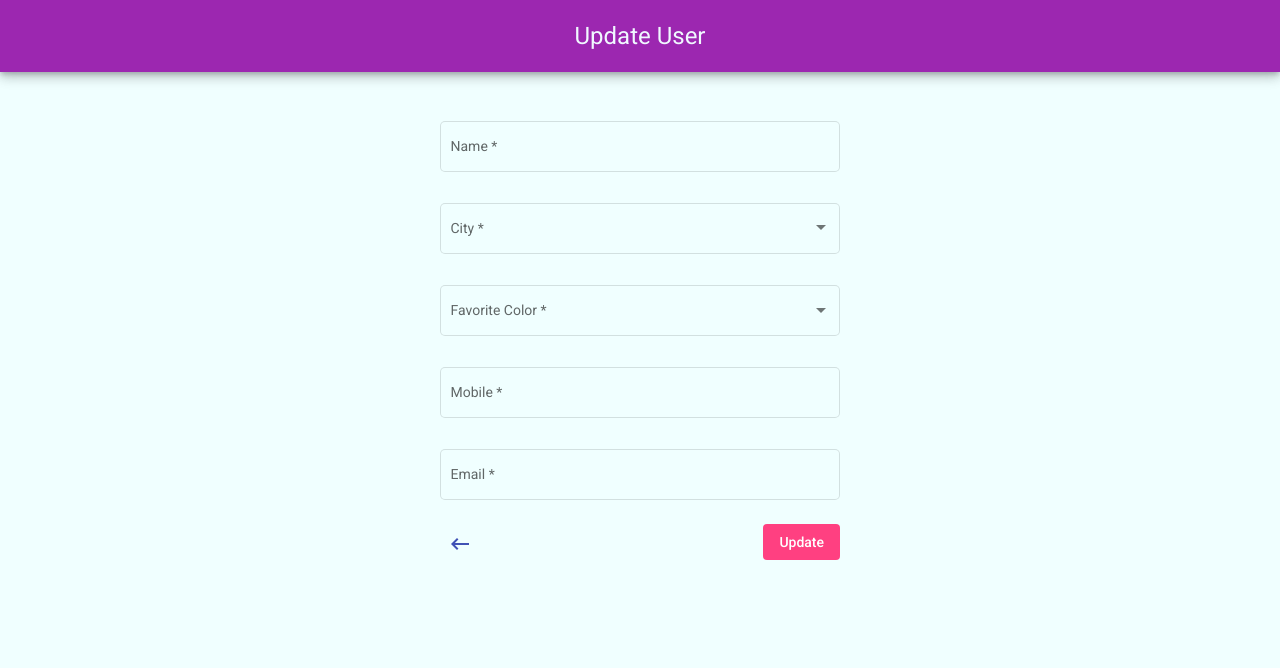
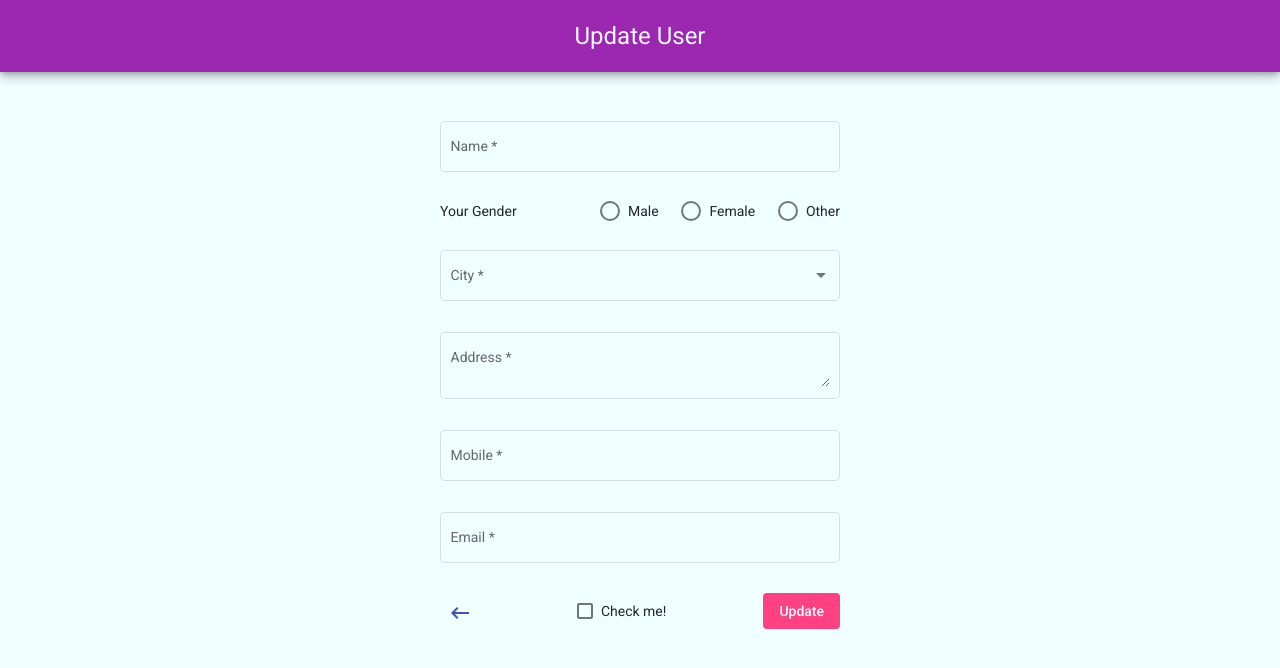
Before and after one commit to yash273/user-crud-prac, an Angular app: page /userupdate/1 in a window 1280 px wide. Shown: the top 668 px of the page. Built offline with nearby package versions, Linux system fonts and the light colour scheme.

Commit message:
added form-field

```diff
--- a/src/app/app.module.ts
+++ b/src/app/app.module.ts
@@ -18,6 +18,8 @@ import { UserupdateComponent } from './pages/userupdate/userupdate.component';
 import { NgbModule } from '@ng-bootstrap/ng-bootstrap';
 import { ViewuserComponent } from './pages/viewuser/viewuser.component';
 import { MatRadioModule } from '@angular/material/radio';
+import {MatCheckboxModule} from '@angular/material/checkbox';
+
 
 @NgModule({
   declarations: [
@@ -39,7 +41,8 @@ import { MatRadioModule } from '@angular/material/radio';
     FormsModule,
     MatTableModule,
     NgbModule,
-    MatRadioModule
+    MatRadioModule,
+    MatCheckboxModule
   ],
   providers: [],
   bootstrap: [AppComponent]
--- a/src/app/interfaces/user.ts
+++ b/src/app/interfaces/user.ts
@@ -2,9 +2,9 @@ export class userObj{
     userId?: string;
     userName?: string;
     userCity?: string;
-    userColor?: string;
+    userAddress?: string;
     userMobile?: string;
     userEmail?: string;
-
-
+    userCheck?: string;
+    userGender?: string;
 }
--- a/src/app/pages/userlisting/userlisting.component.html
+++ b/src/app/pages/userlisting/userlisting.component.html
@@ -21,6 +21,10 @@
         <td mat-cell *matCellDef="let user"> {{user.userName | titlecase}} </td>
       </ng-container>
 
+      <ng-container matColumnDef="userGender">
+        <th mat-header-cell *matHeaderCellDef> Gender </th>
+        <td mat-cell *matCellDef="let user"> {{user.userGender | titlecase}} </td>
+      </ng-container>
 
       <ng-container matColumnDef="userCity">
         <th mat-header-cell *matHeaderCellDef> City </th>
@@ -28,15 +32,20 @@
       </ng-container>
 
 
-      <ng-container matColumnDef="userColor">
-        <th mat-header-cell *matHeaderCellDef> Color </th>
-        <td mat-cell *matCellDef="let user"> {{user.userColor | titlecase}} </td>
+      <ng-container matColumnDef="userAddress">
+        <th mat-header-cell *matHeaderCellDef> Address </th>
+        <td mat-cell *matCellDef="let user"> {{user.userAddress | titlecase}} </td>
       </ng-container>
 
 
       <ng-container matColumnDef="userMobile">
         <th mat-header-cell *matHeaderCellDef> Mobile </th>
         <td mat-cell *matCellDef="let user"> {{user.userMobile}} </td>
+      </ng-container>
+
+      <ng-container matColumnDef="userCheck">
+        <th mat-header-cell *matHeaderCellDef> Checked </th>
+        <td mat-cell *matCellDef="let user" > {{user.userCheck}} </td>
       </ng-container>
 
       <ng-container matColumnDef="userEmail">
--- a/src/app/pages/userlisting/userlisting.component.ts
+++ b/src/app/pages/userlisting/userlisting.component.ts
@@ -41,7 +41,7 @@ export class UserlistingComponent implements OnInit {
 
 
 
-  displayedColumns: string[] = ['srNo','userName', 'userCity', 'userColor', 'userMobile', 'userEmail', 'Action'];
+  displayedColumns: string[] = ['srNo','userName','userGender', 'userCity', 'userAddress', 'userMobile','userCheck', 'userEmail', 'Action'];
 
 
 
--- a/src/app/pages/userregister/userregister.component.html
+++ b/src/app/pages/userregister/userregister.component.html
@@ -12,6 +12,17 @@
         <mat-error *ngIf="userName.invalid">Please enter valid input</mat-error>
     </mat-form-field>
 
+    <span class="gender-span">
+    <mat-label>Your Gender:</mat-label>
+    <mat-radio-group aria-label="Select an option" [(ngModel)]="userObj.userGender" name="userGender" #userGender="ngModel" required ngModel>
+        <mat-radio-button value="male">Male</mat-radio-button>
+        <mat-radio-button value="female">Female</mat-radio-button>
+        <mat-radio-button value="other">Other</mat-radio-button>
+        <!-- <mat-error *ngIf="userGender.invalid">Please choose your Gender</mat-error> -->
+      </mat-radio-group>
+    </span>
+
+
     <mat-form-field appearance="outline">
         <mat-label>City</mat-label>
         <mat-select [(ngModel)]="userObj.userCity" name="userCity" type="text" #userCity="ngModel" required ngModel>
@@ -25,14 +36,9 @@
     </mat-form-field>
 
     <mat-form-field appearance="outline">
-        <mat-label>Favorite Color</mat-label>
-        <mat-select [(ngModel)]="userObj.userColor" name="userColor" #userColor="ngModel" required>
-            <mat-option value="red">Red</mat-option>
-            <mat-option value="green">Green</mat-option>
-            <mat-option value="pink">Pink</mat-option>
-            <mat-option value="blue">Blue</mat-option>
-        </mat-select>
-        <mat-error *ngIf="userColor.invalid">Please select any</mat-error>
+        <mat-label>Address</mat-label>
+        <textarea matInput [(ngModel)]="userObj.userAddress" name="userAddress" #userAddress="ngModel" type="text"  ngModel placeholder="Address" required></textarea>
+        <mat-error *ngIf="userAddress.invalid">Please enter valid input</mat-error>
     </mat-form-field>
 
     <mat-form-field appearance="outline">
@@ -41,12 +47,18 @@
         <mat-error *ngIf="userMobile.invalid ">Please enter valid input</mat-error>
     </mat-form-field>
 
+
     <mat-form-field appearance="outline">
         <mat-label>Email</mat-label>
         <input matInput [(ngModel)]="userObj.userEmail" pattern="^\w+([\.-]?\w+)*@\w+([\.-]?\w+)*(\.\w{2,3})+$" placeholder="name@example.com" name="userEmail" type="text" required #userEmail="ngModel" ngModel>
         <mat-error *ngIf="userEmail.invalid">Please enter valid email</mat-error>
     </mat-form-field>
 
-    <button mat-flat-button title="submit data" color="accent" (click)="saveUser()" [routerLink]="['/userlisting']" [disabled]="regForm.invalid">Submit</button>
+
+    <div class="cta">
+        <mat-checkbox [(ngModel)]="userObj.userCheck" class="example-margin" name="userCheck"  #userMobile="ngModel" ngModel>Check me!</mat-checkbox>
+
+        <button mat-flat-button title="submit data" color="accent" (click)="saveUser()" [routerLink]="['/userlisting']" [disabled]="regForm.invalid">Submit</button>
+    </div>
 
 </form>
--- a/src/app/pages/userupdate/userupdate.component.html
+++ b/src/app/pages/userupdate/userupdate.component.html
@@ -9,6 +9,16 @@
         <input matInput [(ngModel)]="userObj.userName" name="userName" pattern="[a-zA-Z]+$" type="text" #userName="ngModel" required ngModel placeholder="Name">
         <mat-error *ngIf="userName.invalid">Please enter valid input</mat-error>
     </mat-form-field>
+
+    <span class="gender-span">
+        <label>Your Gender</label>
+        <mat-radio-group aria-label="Select an option" [(ngModel)]="userObj.userGender" name="userGender" #userGender="ngModel" required ngModel >
+            <mat-radio-button value="male">Male</mat-radio-button>
+            <mat-radio-button value="female">Female</mat-radio-button>
+            <mat-radio-button value="other">Other</mat-radio-button>
+            <!-- <mat-error *ngIf="userGender.invalid">Please choose your Gender</mat-error> -->
+          </mat-radio-group>
+        </span>
 
     <mat-form-field appearance="outline">
         <mat-label>City</mat-label>
@@ -23,14 +33,9 @@
     </mat-form-field>
 
     <mat-form-field appearance="outline">
-        <mat-label>Favorite Color</mat-label>
-        <mat-select [(ngModel)]="userObj.userColor" name="userColor" #userColor="ngModel" required ngModel>
-            <mat-option value="red">Red</mat-option>
-            <mat-option value="green">Green</mat-option>
-            <mat-option value="pink">Pink</mat-option>
-            <mat-option value="blue">Blue</mat-option>
-        </mat-select>
-        <mat-error *ngIf="userColor.invalid">Please select any</mat-error>
+        <mat-label>Address</mat-label>
+        <textarea matInput [(ngModel)]="userObj.userAddress" name="userAddress" #userAddress="ngModel" type="text"  ngModel placeholder="Address" required></textarea>
+        <mat-error *ngIf="userAddress.invalid">Please enter valid input</mat-error>
     </mat-form-field>
 
     <mat-form-field appearance="outline">
@@ -39,16 +44,23 @@
         <mat-error *ngIf="userMobile.invalid ">Please enter valid input</mat-error>
     </mat-form-field>
 
+    <!-- <mat-checkbox [(ngModel)]="userObj.userCheck" class="example-margin" name="userCheck"  #userMobile="ngModel" ngModel>Check me!</mat-checkbox> -->
+
+
     <mat-form-field appearance="outline">
         <mat-label>Email</mat-label>
         <input matInput [(ngModel)]="userObj.userEmail" email placeholder="name@example.com" name="userEmail" type="text" required #userEmail="ngModel" ngModel>
         <mat-error *ngIf="userEmail.invalid">Please enter valid email</mat-error>
     </mat-form-field>
+
     <div class="cta">
         <button mat-icon-button title="back" color="primary" [routerLink]="['/userlisting']">
             <mat-icon>keyboard_backspace</mat-icon>
         </button>
 
+        <mat-checkbox [(ngModel)]="userObj.userCheck" class="example-margin" name="userCheck"  #userMobile="ngModel" ngModel >Check me!</mat-checkbox>
+
+
         <button mat-flat-button title="update data" color="accent" (click)="updateUser()" [routerLink]="['/userlisting']">Update</button>
     </div>
 </form>
--- a/src/app/pages/userupdate/userupdate.component.ts
+++ b/src/app/pages/userupdate/userupdate.component.ts
@@ -31,7 +31,10 @@ export class UserupdateComponent implements OnInit {
         this.userObj.userEmail = currentUser.userEmail;
         this.userObj.userMobile = currentUser.userMobile;
         this.userObj.userName = currentUser.userName;
-        this.userObj.userColor = currentUser.userColor;
+        this.userObj.userAddress = currentUser.userAddress;
+        this.userObj.userCheck = currentUser.userCheck;
+        this.userObj.userGender = currentUser.userGender;
+
       }
     }
   }
--- a/src/app/pages/viewuser/viewuser.component.html
+++ b/src/app/pages/viewuser/viewuser.component.html
@@ -11,18 +11,30 @@
     </mat-form-field>
 
     <mat-form-field appearance="outline">
+        <mat-label>Gender</mat-label>
+        <input matInput [(ngModel)]="userObj.userGender" name="userGender" readonly>
+    </mat-form-field>
+
+    <mat-form-field appearance="outline">
         <mat-label>City</mat-label>
         <input matInput [(ngModel)]="userObj.userCity" name="userCity" type="text" readonly>
     </mat-form-field>
 
     <mat-form-field appearance="outline">
         <mat-label>Favorite Color</mat-label>
-        <input matInput [(ngModel)]="userObj.userColor" name="userColor" type="text" readonly>
+        <input matInput [(ngModel)]="userObj.userAddress" name="userAddress" type="text" readonly>
     </mat-form-field>
 
     <mat-form-field appearance="outline">
         <mat-label>Mobile</mat-label>
         <input matInput [(ngModel)]="userObj.userMobile" name="userMobile" readonly>
+    </mat-form-field>
+
+    <!-- <mat-checkbox [(ngModel)]="userObj.userCheck" class="example-margin" name="userCheck"  #userMobile="ngModel" ngModel >Check me!</mat-checkbox> -->
+
+    <mat-form-field appearance="outline">
+        <mat-label>Checked</mat-label>
+        <input matInput [(ngModel)]="userObj.userCheck" name="userCheck" readonly>
     </mat-form-field>
 
     <mat-form-field appearance="outline">
--- a/src/app/pages/viewuser/viewuser.component.ts
+++ b/src/app/pages/viewuser/viewuser.component.ts
@@ -31,7 +31,9 @@ export class ViewuserComponent implements OnInit {
         this.userObj.userEmail = currentUser.userEmail;
         this.userObj.userMobile = currentUser.userMobile;
         this.userObj.userName = currentUser.userName;
-        this.userObj.userColor = currentUser.userColor;
+        this.userObj.userAddress = currentUser.userAddress;
+        this.userObj.userCheck = currentUser.userCheck;
+        this.userObj.userGender = currentUser.userGender;
       }
     }
   }
--- a/src/styles.scss
+++ b/src/styles.scss
@@ -18,8 +18,10 @@ mat-form-field{max-width: 400px;width: 100%;margin-top: 5px;}
 .form-div{display: flex;flex-direction: column;align-items: center;margin-top: 40px;}
 table th.mat-header-cell,table td.mat-cell,table td.mat-footer-cell{padding: 0 30px;}
 table th.mat-column-Action.mat-header-cell{padding: 0 40px;}
-.cta{display: flex;max-width: 400px;width: 100%;align-items: center;justify-content: space-between;}
+.cta ,.gender-span{display: flex;max-width: 400px;width: 100%;align-items: center;justify-content: space-between;margin: 6px 0 20px;}
 .mat-table{width: 100%;white-space: nowrap;}
 tr.mat-row:hover {background: whitesmoke;}
 .mat-cell, .mat-footer-cell{color: #000000;font-size: 16px;}
 .table-res{overflow-y: hidden}
+.gender-span{display: flex;max-width: 400px;width: 100%;align-items: center;justify-content: space-between;margin: 6px 0 20px;
+    mat-radio-group{display: inline-flex;justify-content: space-between;width: 60%;}}
```
